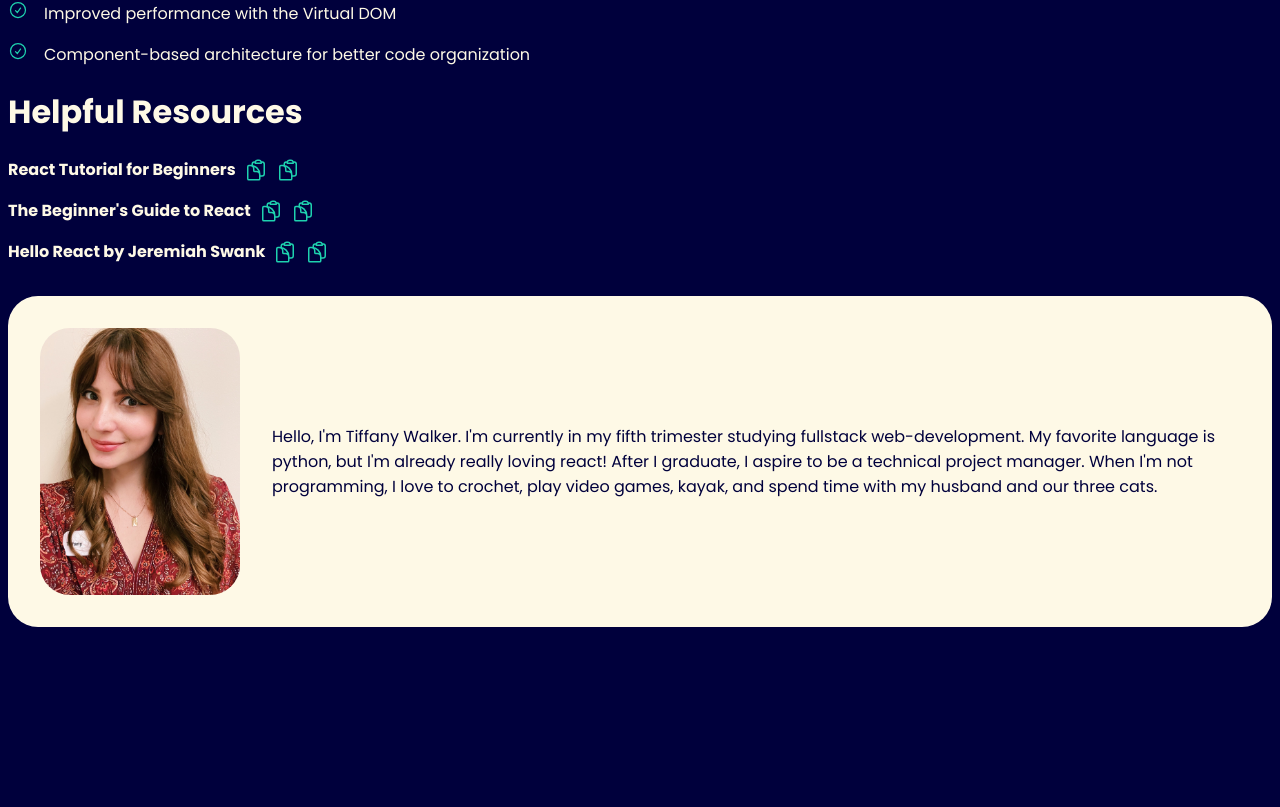
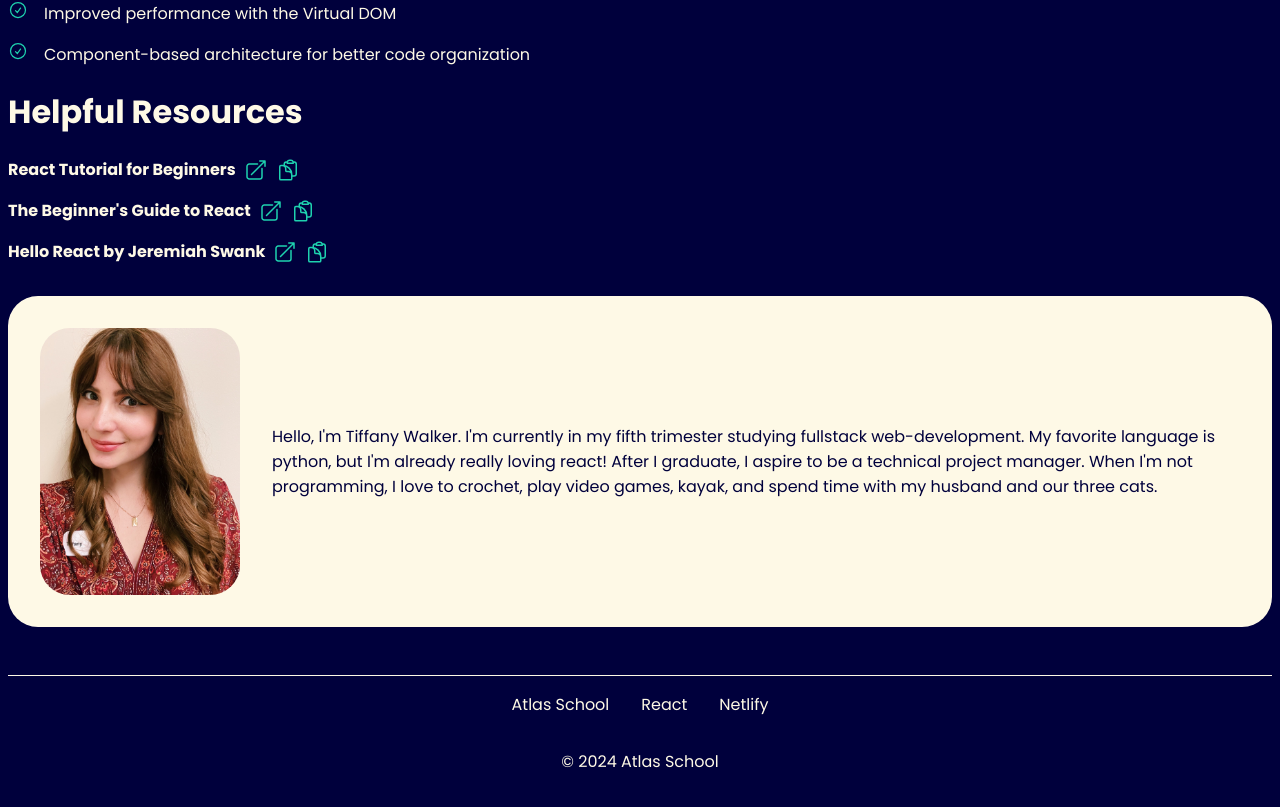
Before and after one commit to tiffanywalker22/atlas-react-and-jsx, a React (Vite) app: page / in a window 1280 px wide. Shown: the part 477-1284 px from the top of the page. Before the commit the page ends 1112 px from the top, so only its background shows below. Built offline with nearby package versions, Linux system fonts and the light colour scheme.

Commit message:
adding footer and fixing the open link img

```diff
--- a/src/App.jsx
+++ b/src/App.jsx
@@ -3,6 +3,8 @@
 import Section from './components/Section';
 import HelpfulResource from './components/HelpfulResource';
 import AboutMe from './components/AboutMe';
+import Footer from './components/Footer';
+
 
 
 function App() {
@@ -34,6 +36,7 @@
       label="Hello React by Jeremiah Swank" />
     </Section>
     <AboutMe />
+    <Footer />
   </div>
   );
 };
--- /dev/null
+++ b/src/components/Footer.jsx
@@ -0,0 +1,23 @@
+import React from 'react';
+import links from '../assets/links.json';
+
+const Footer = () => {
+    const currentYear = new Date().getFullYear();
+
+    return (
+        <footer>
+            <ul>
+                {links.map((item, index) => (
+                    <li key={index}>
+                        <a href={item.link} target="_blank" rel="noopener noreferrer">
+                            {item.label}
+                        </a>
+                    </li>
+                ))}
+            </ul>
+            <p>© {currentYear} Atlas School</p>
+        </footer>
+    );
+};
+
+export default Footer;
--- a/src/components/OpenLink.jsx
+++ b/src/components/OpenLink.jsx
@@ -7,7 +7,7 @@
 
     return (
         <a href="#!" onClick={openTab}>
-            <img src="/src/assets/copy.svg" alt="Open Tab" />
+            <img src="/src/assets/open.svg" alt="Open Tab" />
         </a>
     );
 };
```
